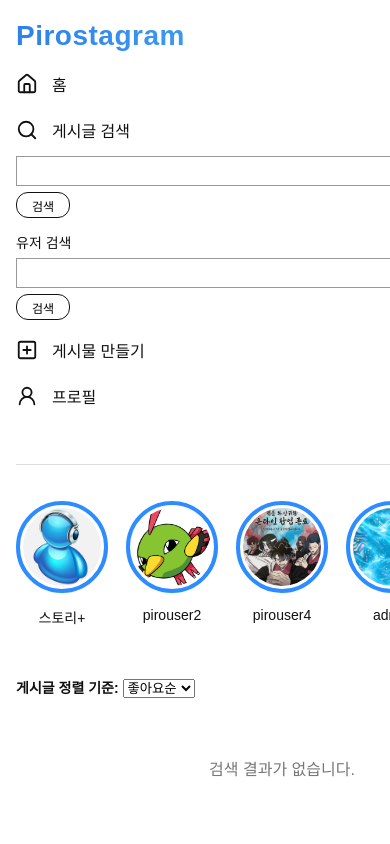
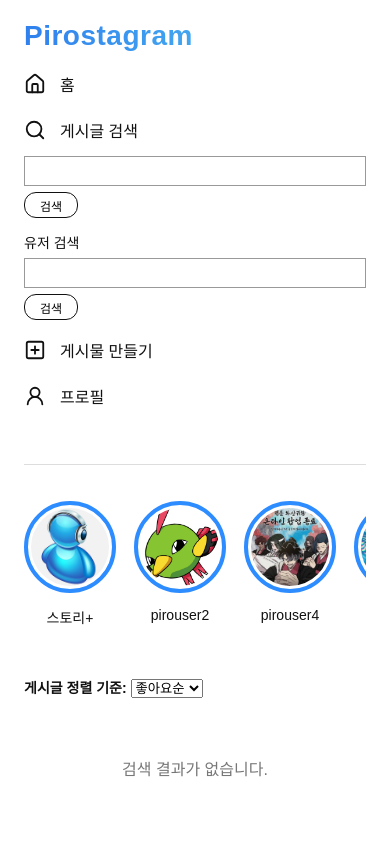
Before and after one commit to Pirogramming-25/Hong-Yeonwoo, a Django app: page /search/ in a window 390 px wide; the page is wider, and only the part inside the window is pictured. Run offline with Django 5.2, Linux system fonts and the light colour scheme; a user stored in the database is signed in; data comes from the database, SQL or seed files in the repository; both versions use the stored data as it was after the commit.

Commit message:
반응형 구현 끝

```diff
--- a/piro25_Pirostagram/posts/static/posts/style.css
+++ b/piro25_Pirostagram/posts/static/posts/style.css
@@ -631,13 +631,20 @@ body {
 @media (max-width: 820px) {
     body {
         background: #fff;
+        overflow-x: hidden;
     }
 
     .layout {
         grid-template-columns: 1fr;
         gap: 28px;
         width: 100%;
-        padding: 24px;
+        padding: 24px 32px;
+        overflow-x: hidden;
+    }
+
+    .feed {
+        min-width: 0;
+        width: 100%;
     }
 
     .sidebar {
@@ -663,7 +670,8 @@ body {
 
     .stories {
         overflow-x: auto;
-        padding-bottom: 8px;
+        max-width: 100%;
+        padding: 0 8px 8px 0;
     }
 
     .story-item {
@@ -677,7 +685,7 @@ body {
 
 @media (max-width: 640px) {
     .layout {
-        padding: 20px 16px;
+        padding: 20px 24px;
     }
 
     .logo {
@@ -713,11 +721,14 @@ body {
         height: 26px;
     }
 
-    .post-card,
     .story-modal,
     .story-create-modal,
     .post-create-modal {
         width: calc(100vw - 32px);
+    }
+
+    .post-card {
+        width: 100%;
     }
 
     .story-modal {
```
Also changed, not shown: piro25_Pirostagram/db.sqlite3.
